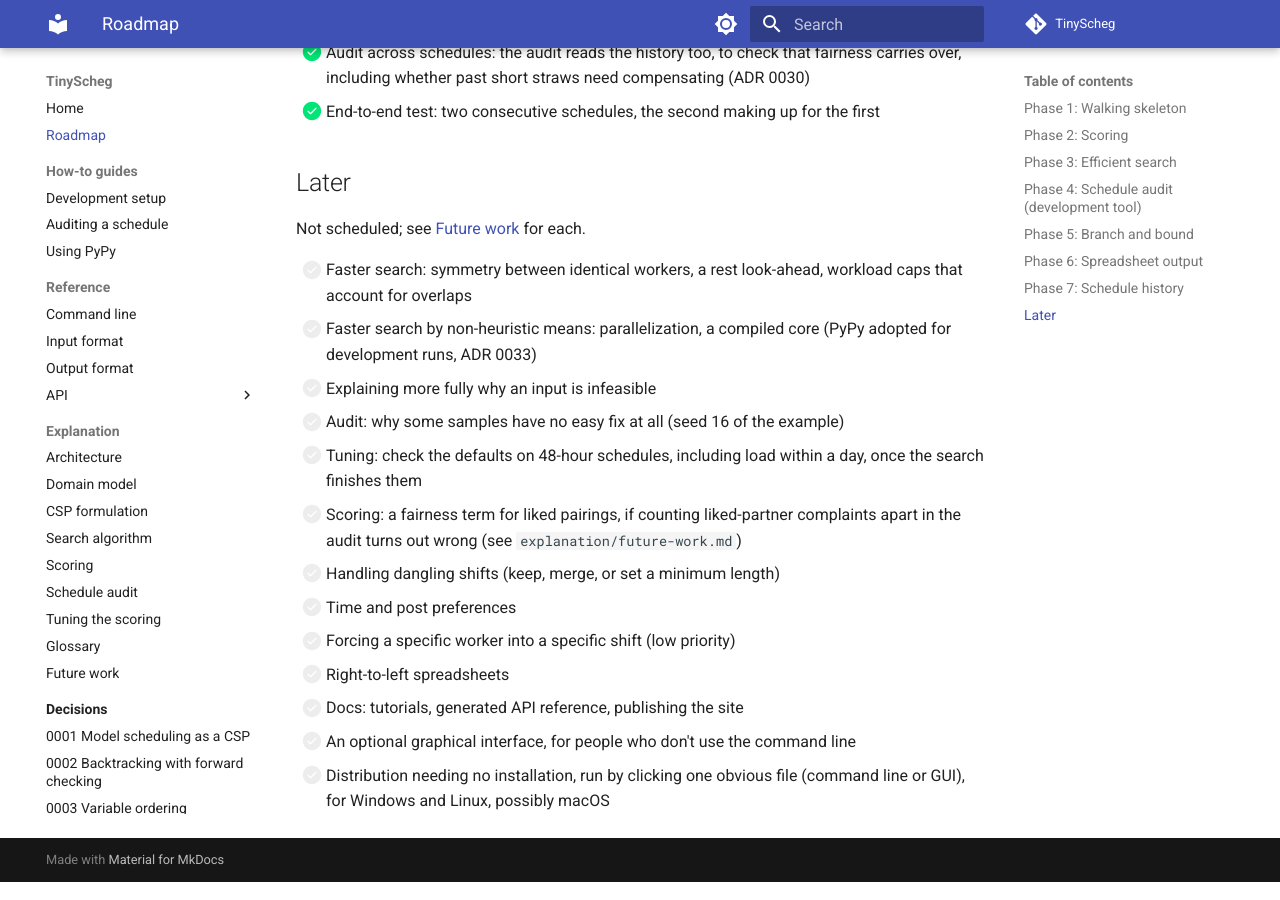
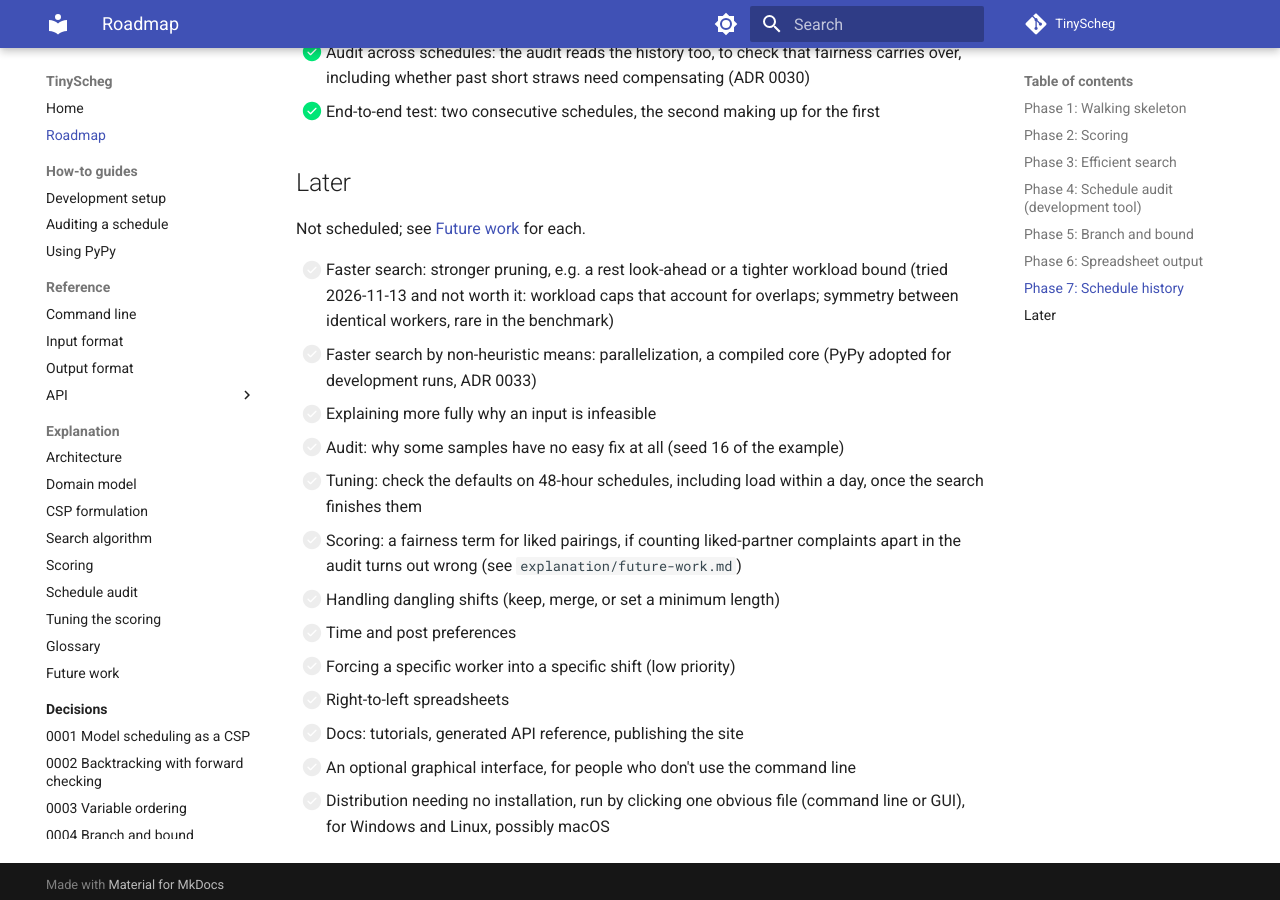
Before and after one commit to 3-kids-wearing-a-trenchcoat/TinyScheg, an MkDocs documentation site: the page built from docs/roadmap.md, in a window 1280 px wide and 900 px high, scrolled down 4736 px. Built offline with MkDocs 1.6.1 and Material for MkDocs 9.7.7, drawn with Linux system fonts in a browser that asks for light colours; comment, search, counter and statistics services are not loaded.

Commit message:
Docs: roadmap, the faster-search item after the 2026-11-13 experiments
Co-Authored-By: Claude Opus 5.5 <noreply@anthropic.com>
Claude-Session: https://claude.ai/code/session_01F2KXFqzbHQdADpTZjkZwjF

```diff
--- a/docs/roadmap.md
+++ b/docs/roadmap.md
@@ -168,7 +168,8 @@ Extending previous schedules rather than starting fresh ([Future work](explanati
 
 Not scheduled; see [Future work](explanation/future-work.md) for each.
 
-- [ ] Faster search: symmetry between identical workers, a rest look-ahead, workload caps that account for overlaps
+- [ ] Faster search: stronger pruning, e.g. a rest look-ahead or a tighter workload bound (tried 2026-11-13 and not worth
+      it: workload caps that account for overlaps; symmetry between identical workers, rare in the benchmark)
 - [ ] Faster search by non-heuristic means: parallelization, a compiled core (PyPy adopted for development runs, ADR 0033)
 - [ ] Explaining more fully why an input is infeasible
 - [ ] Audit: why some samples have no easy fix at all (seed 16 of the example)
```
